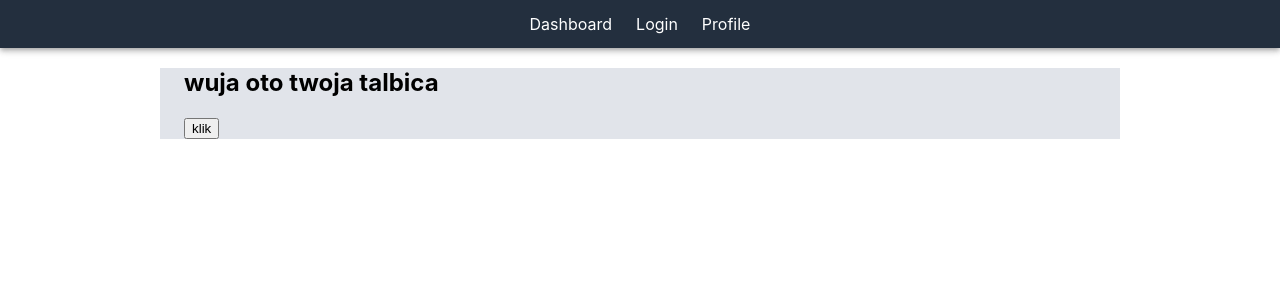
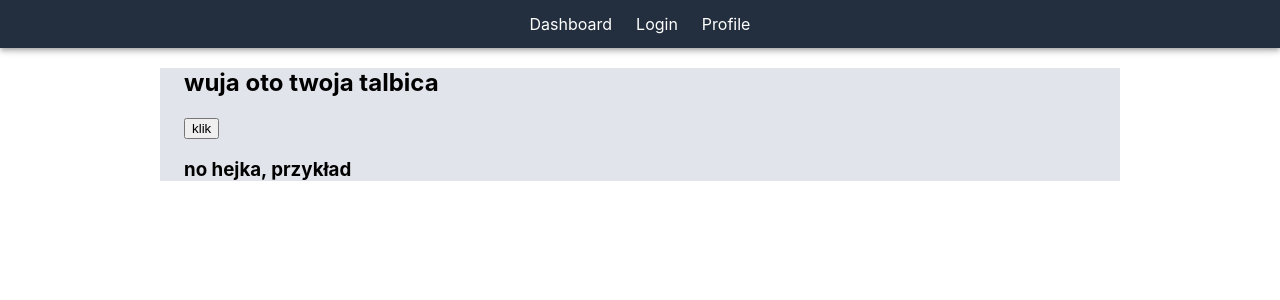
Before and after one commit to lukasz-starosta/cloud-computing, a React (Create React App) app: page / in a window 1280 px wide. Shown: the top 300 px of the page. Built offline with nearby package versions, Linux system fonts and the light colour scheme; what @aws-amplify/api, @aws-amplify/pubsub would draw is missing.

Commit message:
Experiment

```diff
--- a/src/pages/dashboard.jsx
+++ b/src/pages/dashboard.jsx
@@ -6,6 +6,7 @@ function Dashboard() {
         <section>
             <h2>wuja oto twoja talbica</h2>
             <Button />
+            <h3> no hejka, przykład</h3>
         </section>
     );
 }
```
